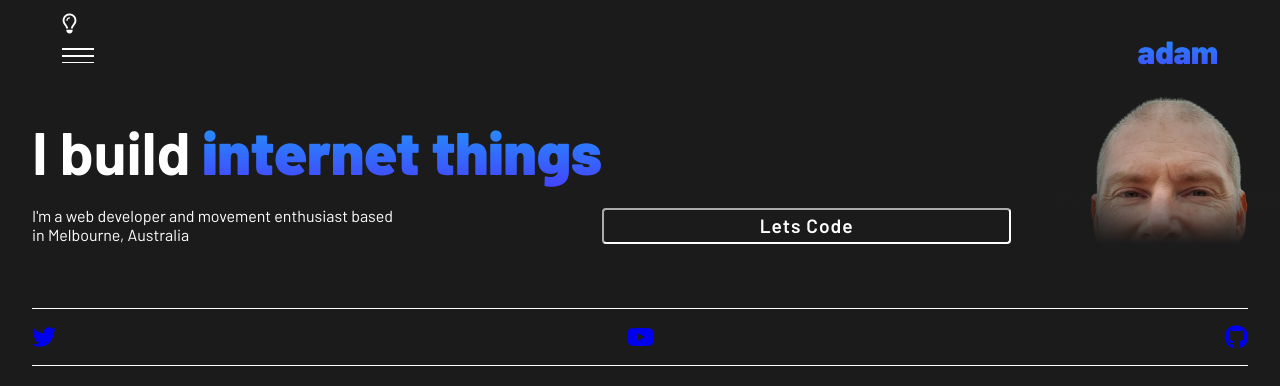
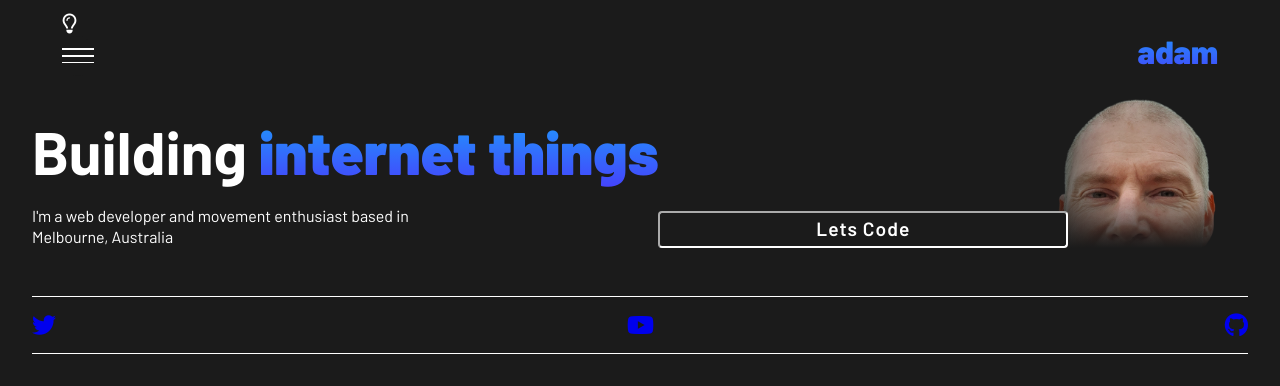
Before and after one commit to adamjralph/adam-ralph-portfolio-alpha, an Astro site: page / in a window 1280 px wide. Built offline with nearby package versions, Linux system fonts and the light colour scheme; Astro itself is replaced by a stand-in of ours.

Commit message:
poished image

```diff
--- a/src/components/Hero.astro
+++ b/src/components/Hero.astro
@@ -17,7 +17,7 @@
         <div class="hero-text">
           <div class="hero__image"></div>
           <h1 class="hero__heading hero__heading--2">
-            I build <span class="text-gradient">
+            Building<span class="text-gradient">
               <a href="#"> internet things</a>
             </span>
           </h1>
@@ -78,13 +78,13 @@
     top: 0;
     right: 0;
     background-image: linear-gradient(transparent 65%, var(--color-bg)),
-      linear-gradient(250deg, transparent 65%, var(--color-bg)),
-      url("../images/adam-removebg-cropped.png");
+      linear-gradient(260deg, transparent 60%, var(--color-bg)),
+      url("../images/adam-styled.png");
     height: 100%;
     max-height: 100%;
-    width: 14rem;
+    width: 14em;
     /* margin-block-start: 2rem; */
-    /* margin-inline-end: 0.5rem; */
+    margin-inline-end: 2rem;
     background-position: 0 0;
     background-size: cover;
     background-clip: padding-box;
@@ -99,7 +99,7 @@
     position: relative;
     display: flex;
     align-items: flex-end;
-    margin-block-end: 3rem;
+    margin-block-end: 2rem;
     z-index: 1;
   }
 
@@ -119,7 +119,7 @@
   }
 
   .hero__text {
-    line-height: 1.2;
+    line-height: 1.3;
     margin-block-start: 1rem;
     margin-inline-start: 2rem;
     text-align: left;
```
Also changed, not shown: src/images/adam-removebg-cropped-hair.png (added), src/images/adam-styled.png (added), 1 other file.
